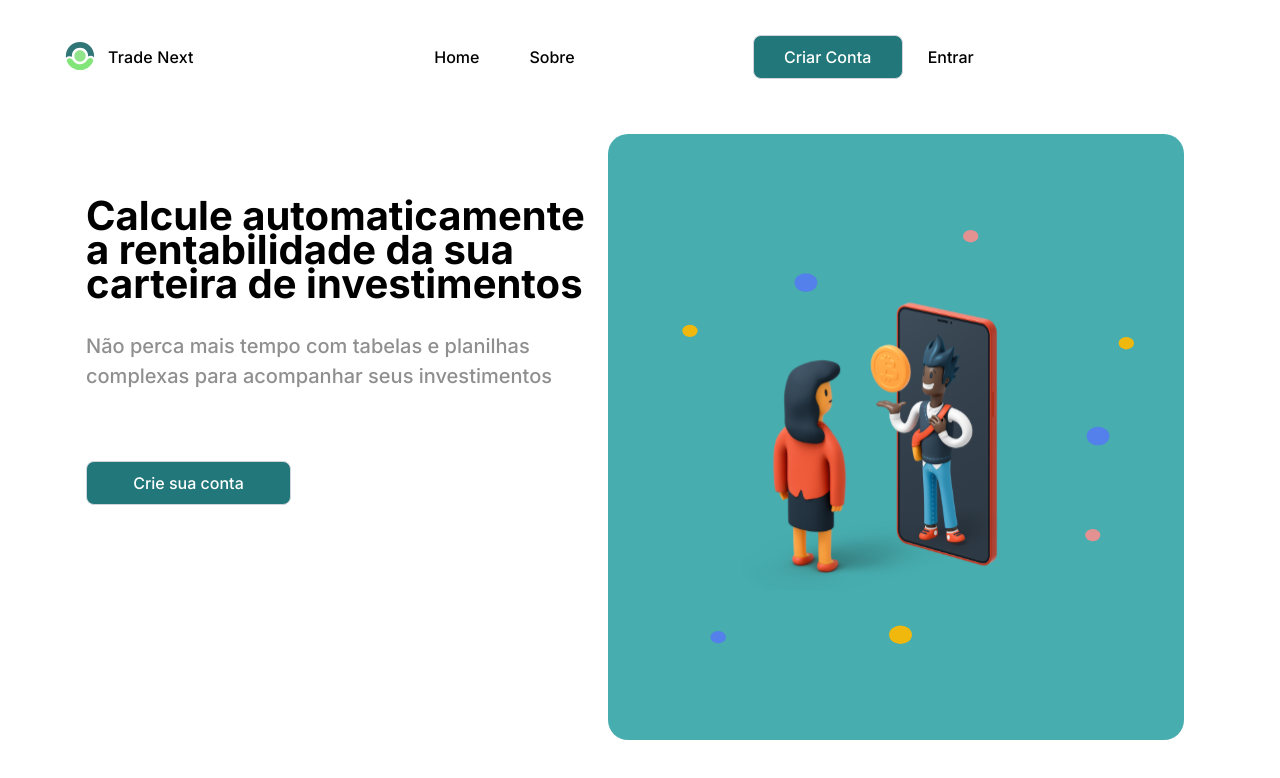
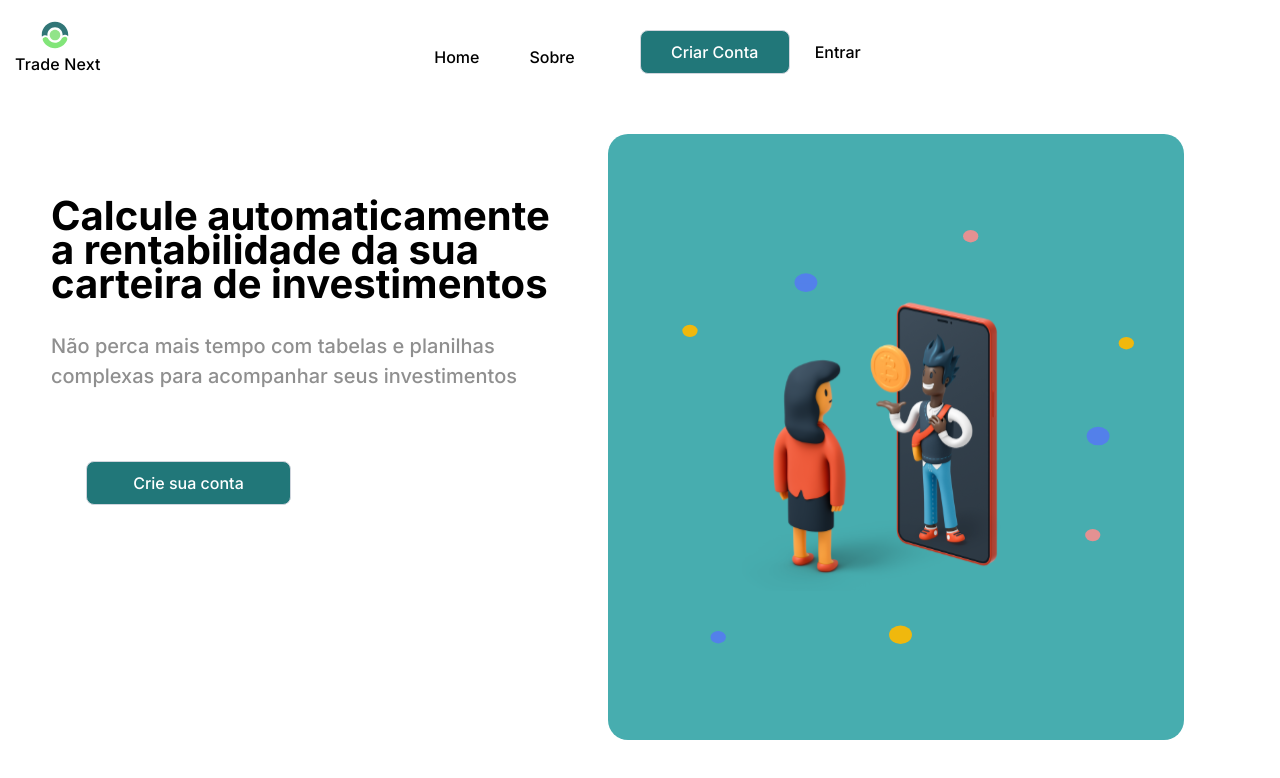
Before and after one commit to tkzuum/Control-Financial, a Next.js app: page / in a window 1280 px wide. Shown: the top 778 px of the page. Built offline with nearby package versions, Linux system fonts and the light colour scheme.

Commit message:
versao atualizada

```diff
--- a/src/styles/index.js
+++ b/src/styles/index.js
@@ -34,8 +34,12 @@ export const Menu = styled.div`
         justify-content: center;
         position: relative;
         left: 0px;
+    }
 
-
+    @media (max-width:600px) {
+       > li{
+        display: none;
+       }
     }
 
 }
@@ -81,6 +85,18 @@ export const Links = styled.div`
         align-items: center;
     }
 
+    @media (max-width:600px) {
+        position: relative;
+        left: 95px;
+
+    }
+
+    @media (min-width: 360px) {
+        top: -5px;
+        left: 15px;
+    }
+
+
 `;
 
 export const Logo = styled.div`
@@ -125,6 +141,18 @@ export const Logo = styled.div`
         letter-spacing: 0.01em;
         text-align: left;
     }
+
+    @media (min-width: 360px) {
+        flex-direction: column;
+        top: 20px;
+        left: -10px;
+
+        >p{
+            position: absolute;
+            top: 35px;
+            left: 25px;
+        }
+    }
 `;
 
 export const Content = styled.div`
@@ -147,7 +175,7 @@ export const ImageInvestments = styled.div`
     height: 35vh;
     width: 45%;
     max-width: 600px;
-    min-width: 450px;
+    min-width: 300px;
 
     top: 80px;
     border-radius: 20px;
@@ -223,4 +251,12 @@ export const ContentStart = styled.div`
 
     }
 
+    @media (min-width: 360px) {
+
+        >h1 ,p{
+            position:relative;
+            left: -35px;
+        }
+    }
+
 `;
```
Also changed, not shown: public/images/loupe.svg (added).
